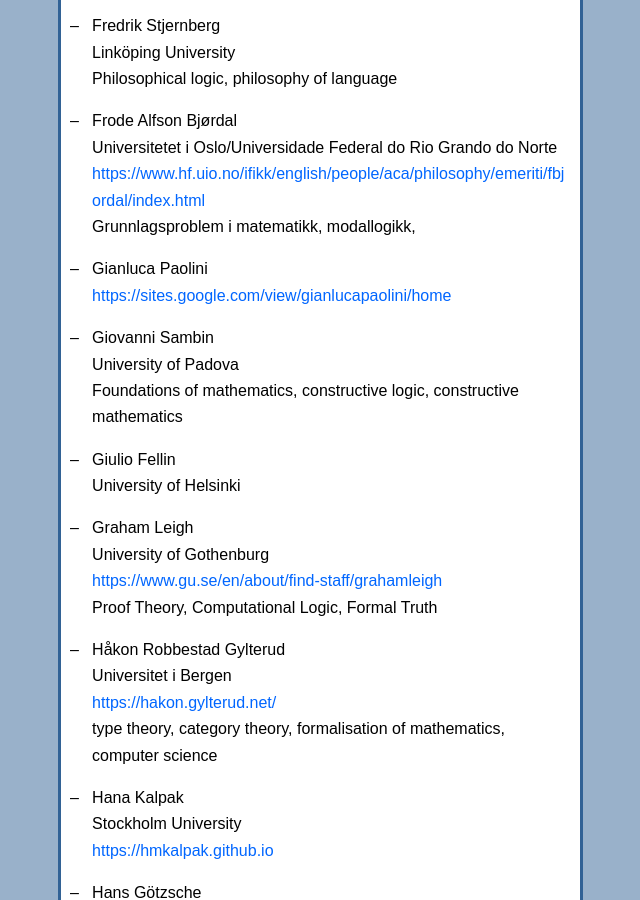
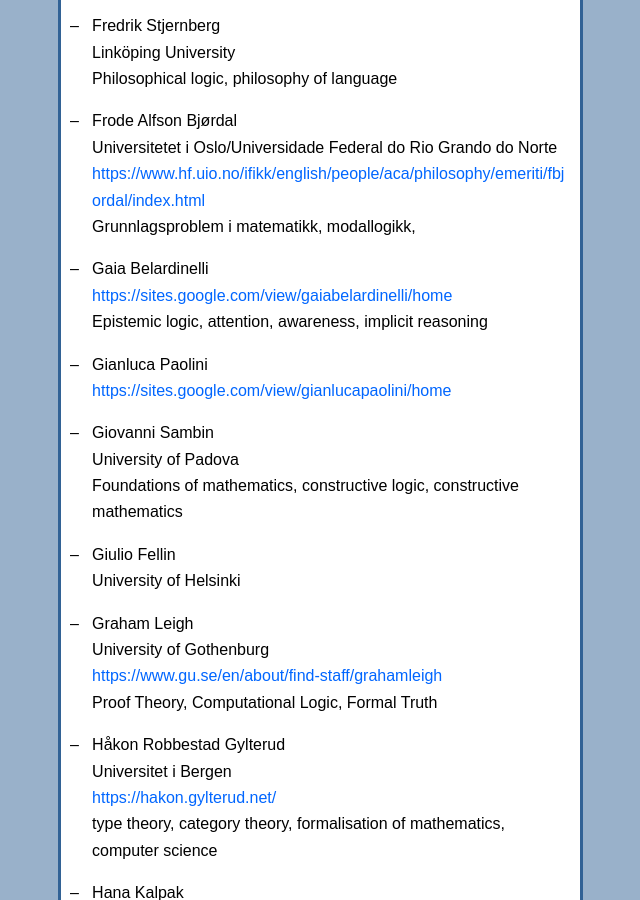
Before and after one commit to scandinavianlogic/scandinavianlogic.github.io, a Jekyll site: the page built from members.md, in a window 1280 px wide and 900 px high, scrolled down 7121 px. Shown: the whole window, without its empty margins (453-1093 px from the left). Built offline with Jekyll 4.4.1, drawn with Linux system fonts in a browser that asks for light colours.

Commit message:
new member

```diff
--- a/members.md
+++ b/members.md
@@ -274,6 +274,10 @@ membership.
   Universitetet i Oslo/Universidade Federal do Rio Grando do Norte
   <https://www.hf.uio.no/ifikk/english/people/aca/philosophy/emeriti/fbjordal/index.html>
   Grunnlagsproblem i matematikk, modallogikk,
+
+- Gaia Belardinelli
+  <https://sites.google.com/view/gaiabelardinelli/home>
+  Epistemic logic, attention, awareness, implicit reasoning
 
 - Gianluca Paolini
   <https://sites.google.com/view/gianlucapaolini/home>
```
